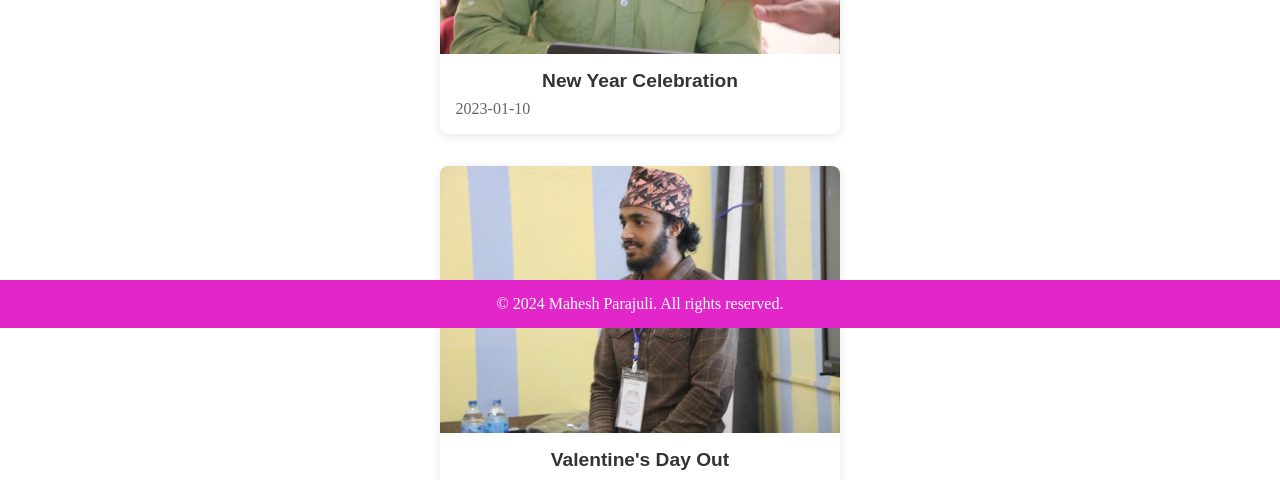
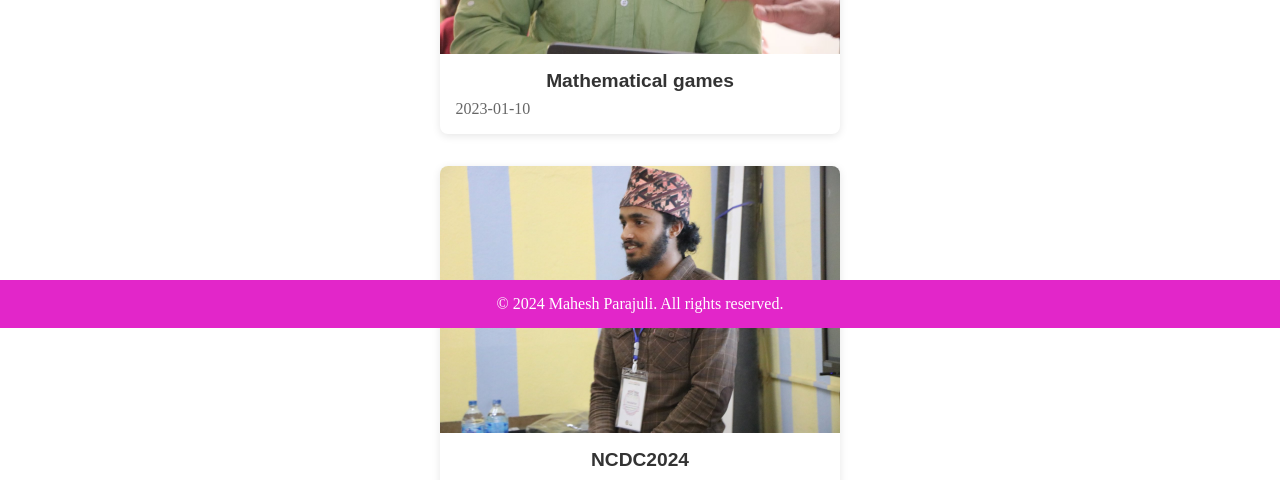
Before and after one commit to maheshparajuli/DailyGuruba, a React (Create React App) app: page / in a window 1280 px wide. Shown: the part 472-952 px from the top of the page. Built offline with nearby package versions, Linux system fonts and the light colour scheme.

Commit message:
changes in home

```diff
--- a/src/components/Home.js
+++ b/src/components/Home.js
@@ -13,14 +13,14 @@ const Home = () => {
         {
             src: photo1,
             date: '2023-01-10',
-            caption: 'New Year Celebration',
-            story: 'This year New Year celebration was filled with joy, laughter, and unforgettable moments shared with family and friends. We enjoyed fireworks, delicious food, and a night of dancing.'
+            caption: 'Mathematical games',
+            story: 'This picture was clicked during an mathematical games event organized by INFINITY,a departmental program of Department of mathematics,Kathmandu University.'
         },
         {
             src: photo2,
             date: '2023-02-14',
-            caption: 'Valentine\'s Day Out',
-            story: 'Valentines Day was a beautiful day spent exploring the city with my loved one. We visited our favorite spots, enjoyed a lovely dinner, and made memories to cherish forever.'
+            caption: 'NCDC2024',
+            story: 'This was during the presentation of our project '
         },
         {
             src: photo3,
```
